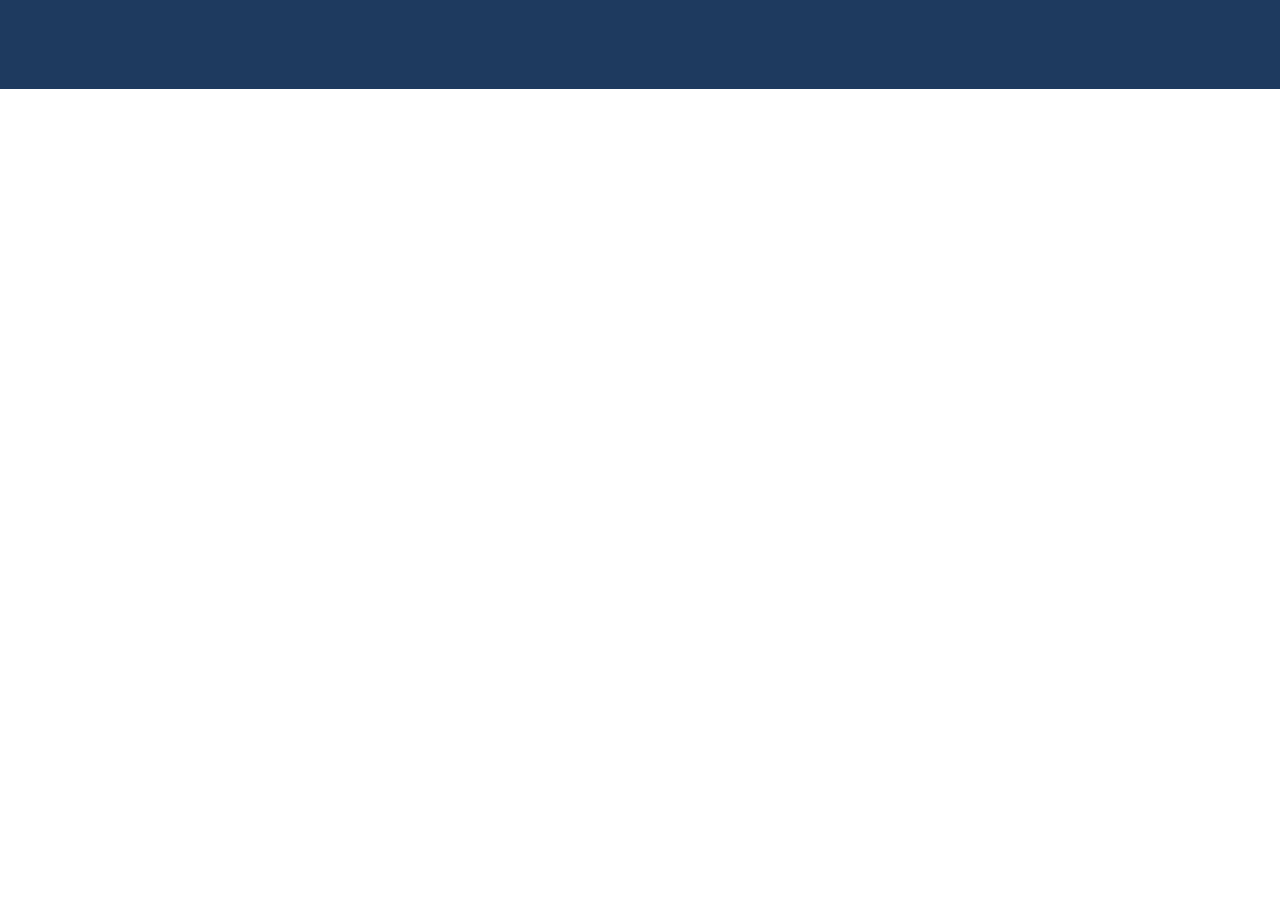
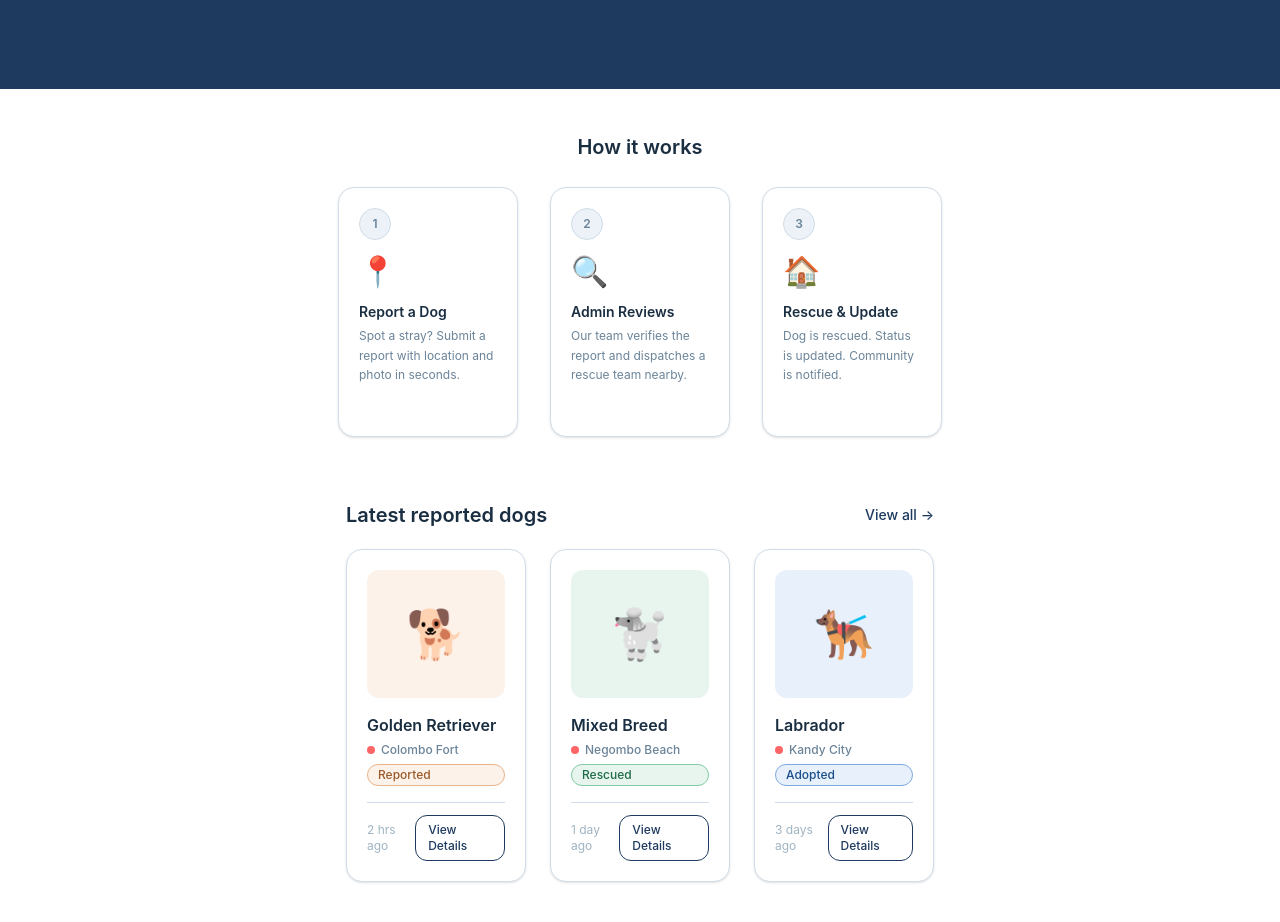
Before and after one commit to DHARAKA-METH/RescuePaws, a Next.js app in the folder rescuepaws-frontend/: page / in a window 1280 px wide. Shown: the part 780-1702 px from the top of the page. Before the commit the page ends 869 px from the top, so only its background shows below. Built offline with nearby package versions, Linux system fonts and the light colour scheme.

Commit message:
implemernt dashboard ui

```diff
--- a/rescuepaws-frontend/app/(root)/page.jsx
+++ b/rescuepaws-frontend/app/(root)/page.jsx
@@ -1,13 +1,14 @@
 import NavBar from "@/component/NavBar";
 import StatCart from "@/component/Cart/StatCart";
+import DogCard from "@/component/Cart/DogCard";
+import { Steps } from "@/constants/Stepts";
 import Link from "next/link";
 
-
-const SAMPLE_DOGS = [
-  { id: '1', type: 'Golden Retriever', description: 'Found near railway station. Friendly, no collar.', location: 'Colombo Fort', status: 'REPORTED', createdAt: new Date(Date.now() - 7200000).toISOString() },
-  { id: '2', type: 'Mixed Breed', description: 'Rescued from Negombo beach. Healthy and calm.', location: 'Negombo Beach', status: 'RESCUED', createdAt: new Date(Date.now() - 86400000).toISOString() },
-  { id: '3', type: 'Labrador', description: 'Adopted by a loving family in Kandy.', location: 'Kandy City', status: 'ADOPTED', createdAt: new Date(Date.now() - 259200000).toISOString() },
-]
+const dogs = [
+  { id: "1", name: "Golden Retriever", location: "Colombo Fort", status: "Reported", time: "2 hrs ago" },
+  { id: "2", name: "Mixed Breed", location: "Negombo Beach", status: "Rescued", time: "1 day ago" },
+  { id: "3", name: "Labrador", location: "Kandy City", status: "Adopted", time: "3 days ago" },
+];
 
 
 export default function HomePage() {
@@ -69,15 +70,70 @@ export default function HomePage() {
               <StatCart value="356" label="Rescued" color="text-rescued-text" />
               <StatCart value="356" label="Reported" color="text-reported-text" />
               <StatCart value="356" label="Volunteers" color="text-adopted-accent" />
-
             </div>
-
-
           </div>
-
 
         </div>
       </div>
+
+      <div className="flex justify-center bg-white text-navy min-h-screen md:flex flex-col items-center px-6 md:px-12 py-16 gap-4">
+        <h2 className="text-ink-primary text-xl font-semibold mb:mr-[450px] mt-[-20px] mb-2.5">How it works</h2>
+        <div className="grid grid-cols-1 sm:grid-cols-3 gap-8">
+          {Steps.map((step, i) => (
+            <div
+              key={step.number}
+              className="card flex flex-col w-[180px] h-[250px] gap-4 animate-slide-up"
+              style={{ animationDelay: `${i * 80}ms` }}
+            >
+              {/* Step number pill */}
+              <div className="w-8 h-8 rounded-full bg-navy-light border border-border
+                                flex items-center justify-center
+                                text-ink-secondary text-xs font-semibold flex-shrink-0">
+                {step.number}
+              </div>
+
+              <span className="text-3xl leading-none">{step.emoji}</span>
+
+              <div>
+                <p className="text-ink-primary font-semibold text-sm mb-1">
+                  {step.title}
+                </p>
+                <p className="text-ink-secondary text-xs leading-relaxed">
+                  {step.desc}
+                </p>
+              </div>
+            </div>
+          ))}
+        </div>
+        <div className="w-auto max-w-3xl mt-12">
+          <div className="flex flex-col md:flex-row  items-center justify-between md:gap-10 gap-3 mb-5">
+            <h2 className="text-ink-primary text-xl font-semibold">
+              Latest reported dogs
+            </h2>
+            <Link
+              href="/dogs"
+              className="text-navy text-sm font-medium hover:text-navy-dark
+                         transition-colors flex items-center gap-1"
+            >
+              View all →
+            </Link>
+          </div>
+
+          <div className="grid grid-cols-1 sm:grid-cols-3 gap-6">
+            {dogs.map((dog, i) => (
+              <div
+                key={dog.id}
+                className="animate-slide-up"
+                style={{ animationDelay: `${i * 80}ms` }}
+              >
+                <DogCard {...dog} />
+              </div>
+            ))}
+          </div>
+
+        </div>
+      </div>
+
     </section>
-  )
+  );
 }
--- /dev/null
+++ b/rescuepaws-frontend/component/Cart/DogCard.jsx
@@ -0,0 +1,61 @@
+import Link from "next/link";
+
+const statusMap = {
+    Reported: "badge-reported",
+    Rescued: "badge-rescued",
+    Adopted: "badge-adopted",
+};
+
+const cardAccent = {
+    Reported: "bg-reported-bg",
+    Rescued: "bg-rescued-bg",
+    Adopted: "bg-adopted-bg",
+};
+
+const dogEmoji = {
+    "Golden Retriever": "🐕",
+    "Mixed Breed": "🐩",
+    "Labrador": "🐕‍🦺",
+};
+
+export default function DogCard({ id, name, location, status, time }) {
+    const badge = statusMap[status] ?? "badge-reported";
+    const imgBg = cardAccent[status] ?? "bg-surface";
+    const emoji = dogEmoji[name] ?? "🐶";
+
+    return (
+        <div className="card flex flex-col w-[180px] animate-slide-up hover:-translate-y-0.5 transition-transform duration-200">
+
+            {/* Image area */}
+            <div className={`${imgBg} rounded-xl h-32 flex items-center justify-center text-5xl mb-4`}>
+                {emoji}
+            </div>
+
+            {/* Body */}
+            <div className="flex flex-col gap-1.5 flex-1">
+                <h3 className="text-ink-primary font-semibold text-base leading-snug">
+                    {name}
+                </h3>
+
+                <p className="text-ink-secondary text-xs font-medium flex items-center gap-1.5">
+                    <span className="w-2 h-2 rounded-full bg-red-400 inline-block flex-shrink-0" />
+                    {location}
+                </p>
+
+                <span className={badge}>{status}</span>
+            </div>
+
+            {/* Footer */}
+            <div className="flex items-center justify-between mt-4 pt-3 border-t border-border">
+                <span className="text-ink-hint text-xs">{time}</span>
+                <Link
+                    href={`/dogs/${id}`}
+                    className="btn-outline text-xs px-3 py-1.5"
+                >
+                    View Details
+                </Link>
+            </div>
+
+        </div>
+    );
+}
--- a/rescuepaws-frontend/component/Cart/StatCart.jsx
+++ b/rescuepaws-frontend/component/Cart/StatCart.jsx
@@ -2,9 +2,9 @@ import React from 'react'
 
 const StatCart = ({ value, label, color  }) => {
     return (
-        <div className="w-[150px] h-[80px] bg-white/10 border-white/20 rounded-xl flex flex-col justify-center items-center">
-            {value}
-            <span className={`text-xs font-semibold ${color}`}>
+        <div className={`bg-white/10 border border-white/20 rounded-xl p-5 flex flex-col gap-1 ${color}`}>
+            <span className='text-2xl font-extrabold'>{value}</span>
+            <span className={`text-xs font-semibold text-white/60`}>
                 {label}
             </span>
         </div>
--- /dev/null
+++ b/rescuepaws-frontend/constants/Stepts.js
@@ -0,0 +1,20 @@
+export const Steps = [
+  {
+    number: "1",
+    emoji: "📍",
+    title: "Report a Dog",
+    desc: "Spot a stray? Submit a report with location and photo in seconds.",
+  },
+  {
+    number: "2",
+    emoji: "🔍",
+    title: "Admin Reviews",
+    desc: "Our team verifies the report and dispatches a rescue team nearby.",
+  },
+  {
+    number: "3",
+    emoji: "🏠",
+    title: "Rescue & Update",
+    desc: "Dog is rescued. Status is updated. Community is notified.",
+  },
+];
```
